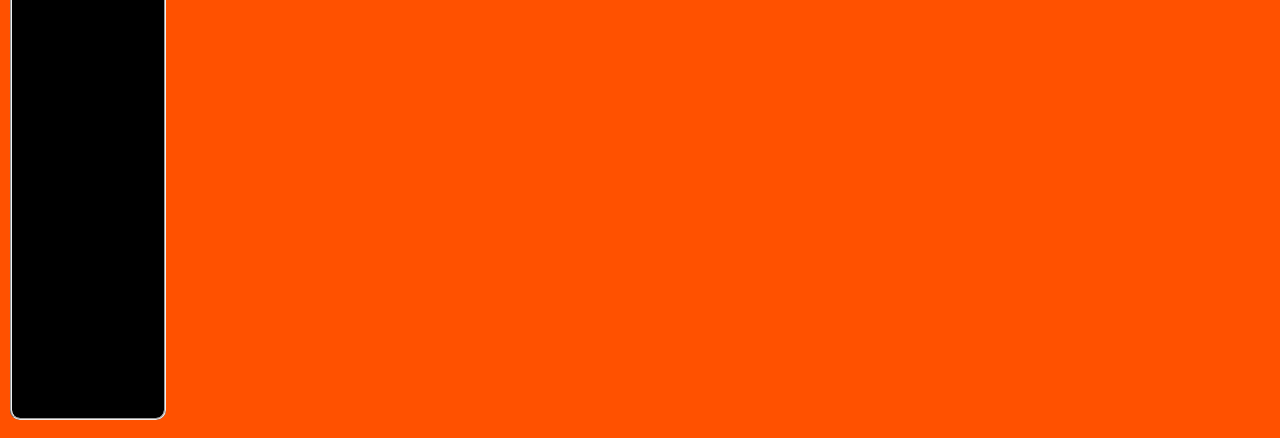
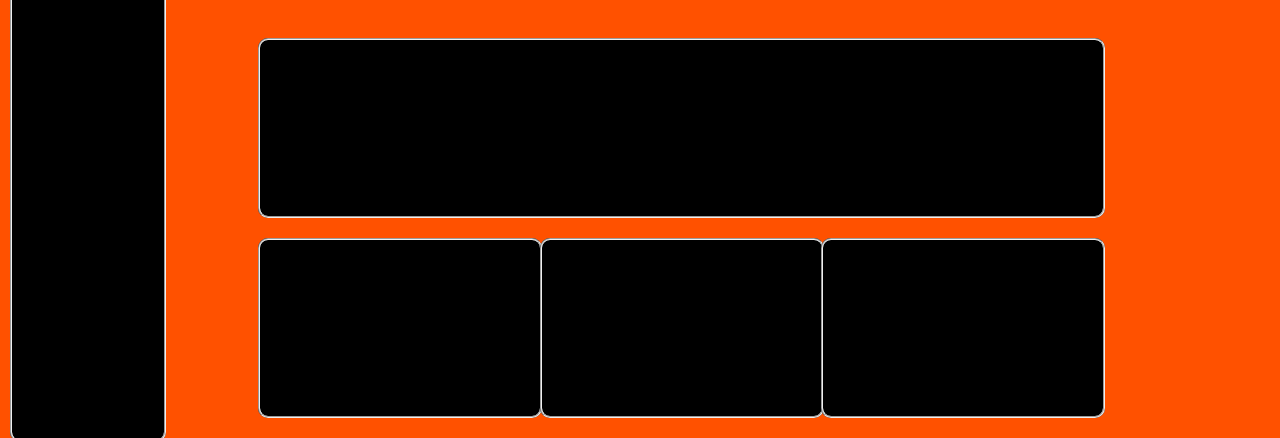
Before and after one commit to Gustavo2861/SportsNow, a plain HTML site: page Tela Principal.html in a window 1280 px wide. Shown: the part 362-800 px from the top of the page. Drawn offline with Linux system fonts and the light colour scheme.

Commit message:
Update Tela Principal.html

```diff
--- a/Tela Principal.html
+++ b/Tela Principal.html
@@ -3,7 +3,7 @@
         <title>
             Principal
         </title>
-
+            <link rel="shortcut icon" href="https://mail.google.com/mail/u/0?ui=2&ik=13d54fc504&attid=0.1&permmsgid=msg-f:1633831846410701982&th=16ac89686c07cc9e&view=att&disp=safe&realattid=16ac895f68e110fabc11">
         <style>
             body{
                     background-color:rgb(255, 81, 0);
@@ -20,11 +20,15 @@
                     text-align: center;
                 }
 
+        h2{
+            font-size: 40px;
+            text-align: center;
+        }
+
         h3 {
            text-align: right;
            position: absolute;
-           top: 20%;
-           right: 2%;
+           color: black;
         }
         p{
             color: white;
@@ -43,6 +47,7 @@
                     background-color: black;
                     justify-content: left;
                     position: absolute;
+                    top: 38%;
                     border-radius: 10px;
 
                 }
@@ -52,6 +57,49 @@
                 left: 37px;
                 top: 50px;
             }
+            .noticia1{
+                width: 64%;
+                height: 20%;
+                background-color: black;
+                justify-content: left;
+                position: absolute;
+                top: 50%;
+                left: 20%;
+                border-radius: 10px;
+            }
+
+            .noticia2{
+                width: 20%;
+                height: 20%;
+                background-color: black;
+                justify-content: left;
+                position: absolute;
+                top: 75%;
+                left: 20%;
+                border-radius: 10px;
+            }
+
+            .noticia3{
+                width: 20%;
+                height: 20%;
+                background-color: black;
+                justify-content: left;
+                position: absolute;
+                top: 75%;
+                left: 42%;
+                border-radius: 10px;
+            }
+
+            .noticia4{
+                width: 20%;
+                height: 20%;
+                background-color: black;
+                justify-content: left;
+                position: absolute;
+                top: 75%;
+                left: 64%;
+                border-radius: 10px;
+            }
 
         </style>
 
@@ -60,17 +108,20 @@
 
     <body>
         <h1>Sports Now</h1>
-        <h3>Entrar | Cadastrar</h3>
+    <h3 style="right: 8% ; top:25% "> <a href="Sport Now - Login.html">Entrar  |</a></h3>
+     <h3 style="right: 2% ; top: 25%">  <a href="Cadastro.html"  >Cadastrar</a></h3>
         <div class="logo">
                 <img src="https://mail.google.com/mail/u/0?ui=2&ik=13d54fc504&attid=0.1&permmsgid=msg-f:1633831846410701982&th=16ac89686c07cc9e&view=att&disp=safe&realattid=16ac895f68e110fabc11" alt="logo" style = "width:200px">
           </div>
         <form action=" / action_page.php">
             <div style="text-align:center">
                 <fieldset class="Principal">
-
                 </fieldset>
             </div>
         </form>
+
+        <h2>Notícias</h2>
+
         <form action=" / action_page.php">
             <div style="text-align:center">
                 <fieldset class="menu">
@@ -78,5 +129,41 @@
                 </fieldset>
             </div>
         </form>
+
+        <form action=" / action_page.php">
+            <div style="text-align:center">
+                <fieldset class="noticia1">
+
+                </fieldset>
+            </div>
+        </form>
+
+        <form action=" / action_page.php">
+            <div style="text-align:center">
+                <fieldset class="noticia2">
+
+                </fieldset>
+            </div>
+        </form>
+
+        <form action=" / action_page.php">
+            <div style="text-align:center">
+                <fieldset class="noticia3">
+
+                </fieldset>
+            </div>
+        </form>
+
+        <form action=" / action_page.php">
+            <div style="text-align:center">
+                <fieldset class="noticia4">
+
+                </fieldset>
+            </div>
+        </form>
+
+        <i style='font-size:24px' class='fas'>&#xf137;</i>
+        <i style='font-size:24px' class='fas'>&#xf138;</i>
+
     </body>
 </html>
```
